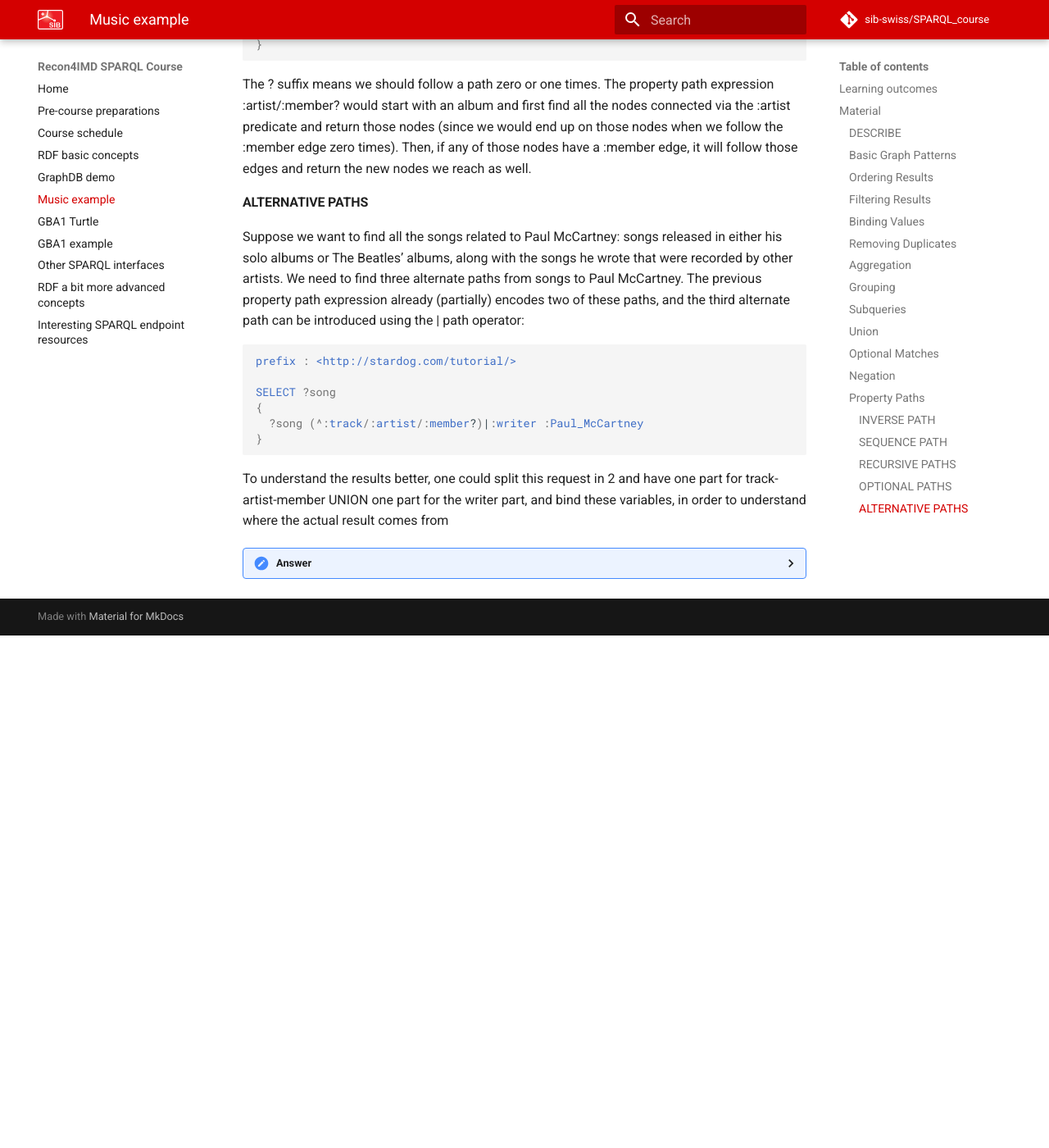
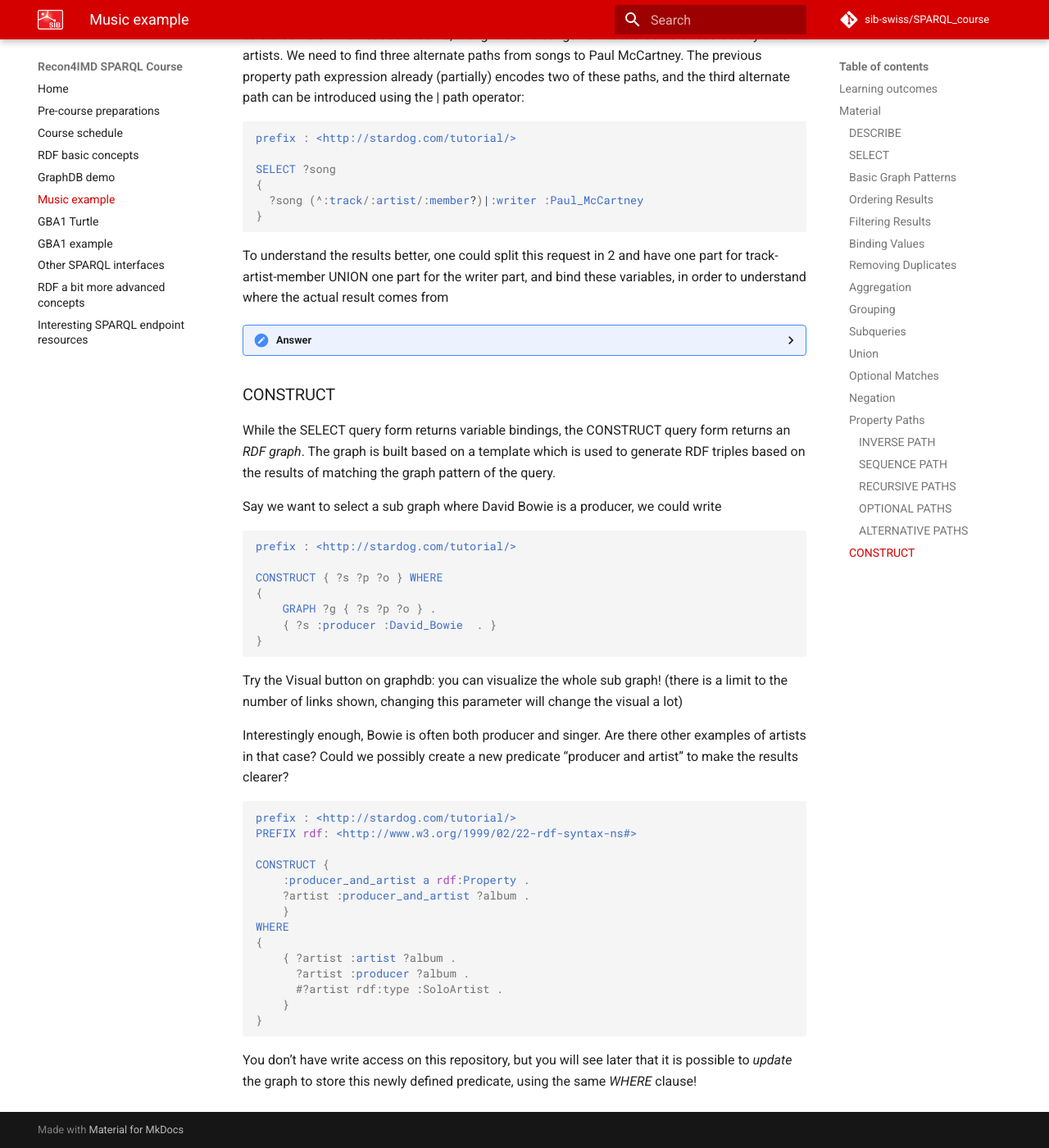
Before and after one commit to sib-swiss/SPARQL_course, an MkDocs documentation site: the page built from docs/music.md, in a window 1280 px wide and 1400 px high, scrolled down 13674 px. Shown: the whole window at 82% size. Built offline with MkDocs 1.6.1 and Material for MkDocs 9.7.7, drawn with Linux system fonts in a browser that asks for light colours; comment, search, counter and statistics services are not loaded; before the commit the page ends 14449 px from its top, so only the background shows below that; some of the changed text lies outside the part shown.

Commit message:
changed a few things

````diff
--- a/docs/music.md
+++ b/docs/music.md
@@ -9,50 +9,55 @@
 
 The exercises below are based on [this tutorial](https://docs.stardog.com/getting-started-series/getting-started-4) and [data](https://github.com/stardog-union/stardog-tutorials/tree/master/music) from [Stardog](https://docs.stardog.com/).
 
-Let's look at a small example of the music database:
+We will still use the "music" database that we explored in graphdb, below is a short extract with the Beatles as a reminder:
 
-```ttl title="beatles_notsimplified.ttl"
+```ttl title="beatles_simplified.ttl"
 PREFIX : <http://contextualise.dev/ontology/>
 PREFIX rdf: <http://www.w3.org/1999/02/22-rdf-syntax-ns#>
 PREFIX xsd: <http://www.w3.org/2001/XMLSchema#>
 
-:The_Beatles      rdf:type  :Band .
-:The_Beatles      :name     "The Beatles" .
-:The_Beatles      :member   :John_Lennon .
-:The_Beatles      :member   :Paul_McCartney .
-:The_Beatles      :member   :Ringo_Starr .
-:The_Beatles      :member   :George_Harrison .
-:John_Lennon      rdf:type  :SoloArtist .
-:Paul_McCartney   rdf:type  :SoloArtist .
-:Ringo_Starr      rdf:type  :SoloArtist .
-:George_Harrison  rdf:type  :SoloArtist .
-:Please_Please_Me rdf:type  :Album .
-:Please_Please_Me :name     "Please Please Me" .
-:Please_Please_Me :date     "1963-03-22"^^xsd:date .
-:Please_Please_Me :artist   :The_Beatles .
-:Please_Please_Me :track    :Love_Me_Do .
-:Love_Me_Do       rdf:type  :Song .
-:Love_Me_Do       :name     "Love Me Do" .
-:Love_Me_Do       :length   125 .
-:Love_Me_Do       :writer   :John_Lennon .
-:Love_Me_Do       :writer   :Paul_McCartney .
+:The_Beatles      a :Band ;
+                  :name "The Beatles" ;
+                  :member :John_Lennon , :Paul_McCartney , :George_Harrison, :Ringo_Starr .
+:John_Lennon      a :SoloArtist .
+:Paul_McCartney   a :SoloArtist .
+:Ringo_Starr      a :SoloArtist .
+:George_Harrison  a :SoloArtist .
+:Please_Please_Me a :Album ;
+                  :name "Please Please Me" ;
+                  :date "1963-03-22"^^xsd:date ;
+                  :artist :The_Beatles ;
+                  :track :Love_Me_Do .
+:Love_Me_Do       a :Song ;
+                  :name "Love Me Do" ;
+                  :length 125 ;
+                  :writer :John_Lennon , :Paul_McCartney .
 ```
 
-Could it be simplified?
+What is different from the previous example?
 
-Let's look at its structure when connecting the entities:
+Let's use this music database to write (not too complicated) SPARQL queries:
 
-<figure>
-  <img src="../../assets/images/rdf-beatles.png" width="700"/>
-</figure>
+### DESCRIBE
 
-Now let's use a bigger music database that uses the same structure (it's from DBpedia):
+If you want to know everything in our db about Adele, you can type
 
-Download the ttl file [`music.ttl`](Music/music.ttl)
+```sparql
+DESCRIBE <http://stardog.com/tutorial/Adele>
+```
 
-It is already loaded on the ReconXKG server (https://reconx.vital-it.ch), but you can also install it on your local instance if you wish.
+which can also be written as
 
-Now select the albums from our database:
+```sparql
+prefix : <http://stardog.com/tutorial/>
+DESCRIBE :Adele
+```
+
+which will be used in the next examples in order to simplify the writing.
+
+### SELECT
+
+Select the albums from our database:
 
 ```sparql title="select_album.sparql"
 PREFIX : <http://stardog.com/tutorial/>
@@ -98,7 +99,7 @@
 
 What does the * mean here?
 
-**Exercise:** Add the solo artists and album "nice" names to this query. Hide the IDs from the results. Reorder by artist - album
+**Exercise:** Add the solo artists and album "nice" names to this query. Hide the IDs from the results. Reorder the columns by artist - album
 
 ??? done "Answer"
     ```sparql
@@ -108,9 +109,9 @@
     SELECT ?artist_name ?album_name
     WHERE {
       ?album rdf:type :Album .
-        ?album :name ?album_name .
-        ?album :artist ?artist .
-        ?artist :name ?artist_name .
+      ?album :name ?album_name .
+      ?album :artist ?artist .
+      ?artist :name ?artist_name .
     }
     ```
 
@@ -131,6 +132,7 @@
 The third pattern matches 276 triples in our graph by itself, but because some solo artists have put out more than one album, 604 results are returned.
 
 ### Ordering Results
+
 Now we’ll run the following query, which includes album dates:
 
 ```sparql
@@ -638,3 +640,45 @@
         }
     }
     ```
+### CONSTRUCT
+
+
+While the SELECT query form returns variable bindings, the CONSTRUCT query form returns an *RDF graph*.
+The graph is built based on a template which is used to generate RDF triples based on the results of matching the graph pattern of the query.
+
+Say we want to select a sub graph where David Bowie is a producer, we could write
+
+```sparql
+prefix : <http://stardog.com/tutorial/>
+
+CONSTRUCT { ?s ?p ?o } WHERE
+{
+	GRAPH ?g { ?s ?p ?o } .
+	{ ?s :producer :David_Bowie  . }
+}
+```
+
+Try the Visual button on graphdb: you can visualize the whole sub graph!
+(there is a limit to the number of links shown, changing this parameter will change the visual a lot)
+
+Interestingly enough, Bowie is often both producer and singer. Are there other examples of artists in that case?
+Could we possibly create a new predicate "producer and artist" to make the results clearer?
+
+```sparql
+prefix : <http://stardog.com/tutorial/>
+PREFIX rdf: <http://www.w3.org/1999/02/22-rdf-syntax-ns#>
+
+CONSTRUCT {
+    :producer_and_artist a rdf:Property .
+    ?artist :producer_and_artist ?album .
+    }
+WHERE
+{
+	{ ?artist :artist ?album .
+      ?artist :producer ?album .
+      #?artist rdf:type :SoloArtist .
+    }
+}
+```
+
+You don't have write access on this repository, but you will see later that it is possible to *update* the graph to store this newly defined predicate, using the same *WHERE* clause!
````
Also changed, not shown: other parts of docs/music.md (+0 -4 lines), docs/demo.md (+2 -8 lines).
